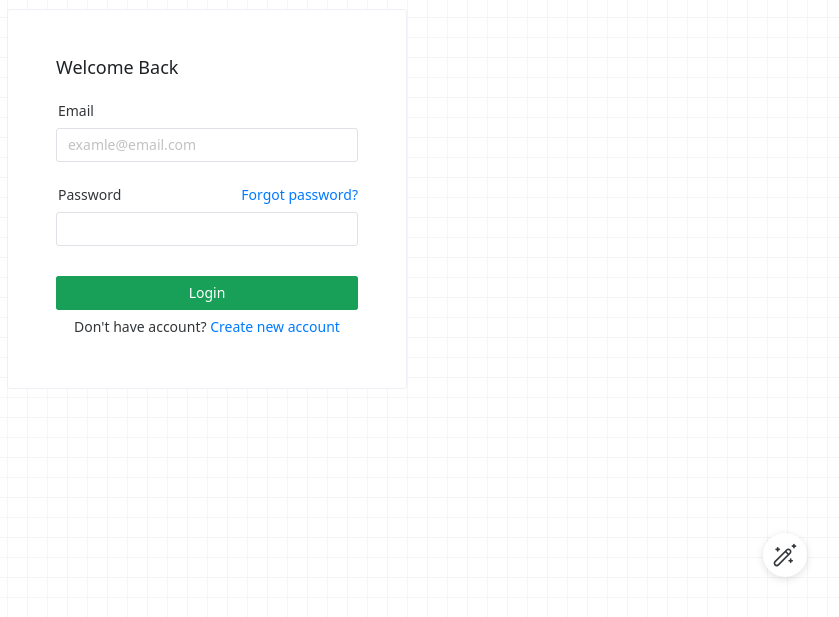
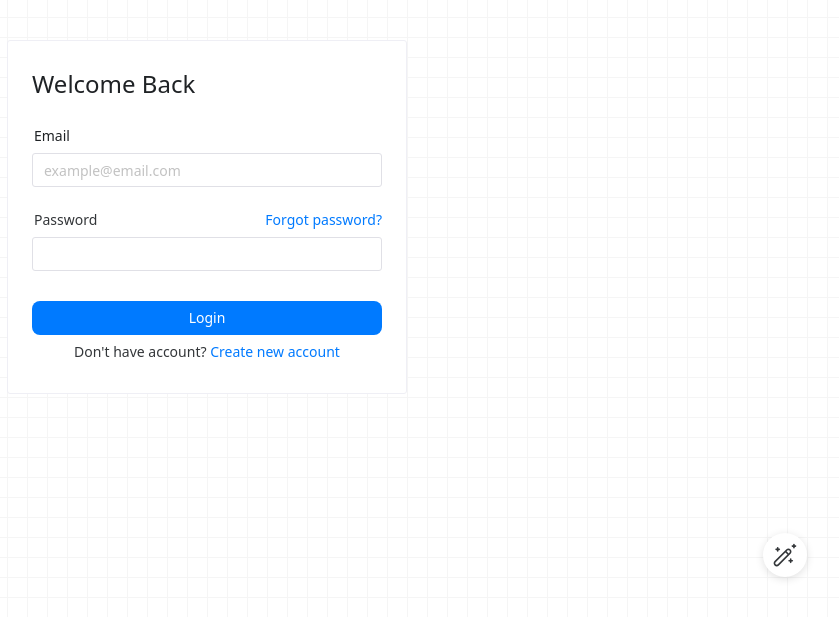
Before and after one commit to zhyronkinAnna/Messanger_vue_android, a Vue app: page / in a window 1280 px wide. Shown: the part 183-800 px from the top of the page, without its empty margins (433-1272 px from the left). Built offline with nearby package versions, Linux system fonts and the light colour scheme.

Commit message:
created signIn form

```diff
--- /dev/null
+++ b/src/components/AuthContainer.vue
@@ -0,0 +1,20 @@
+<script setup lang="ts">
+import { NCard } from "naive-ui"
+import { defineProps } from "vue";
+
+interface Props {
+  containerName: string;
+}
+
+const props = defineProps<Props>();
+
+</script>
+
+<template>
+  <NCard :title="props.containerName" class="p-24px max-w-400px">
+    <slot></slot>
+  </NCard>
+</template>
+
+<style scoped>
+</style>
--- /dev/null
+++ b/src/components/CenteredAuthContainer.vue
@@ -0,0 +1,23 @@
+<script setup lang="ts">
+import { NFlex } from "naive-ui";
+import { defineProps } from "vue";
+import AuthContainer from "../components/AuthContainer.vue";
+
+interface Props {
+  containerName: string;
+}
+
+const props = defineProps<Props>();
+
+</script>
+
+<template>
+  <NFlex vertical align="center" justify="center" class="w-screen h-screen">
+    <AuthContainer :container-name="props.containerName">
+      <slot></slot>
+    </AuthContainer>
+  </NFlex>
+</template>
+
+<style scoped>
+</style>
--- a/src/components/HelloWorld.vue
+++ /dev/null
@@ -1,38 +0,0 @@
-<script setup lang="ts">
-import { ref } from 'vue'
-
-defineProps<{ msg: string }>()
-
-const count = ref(0)
-</script>
-
-<template>
-  <h1>{{ msg }}</h1>
-
-  <div class="card">
-    <button type="button" @click="count++">count is {{ count }}</button>
-    <p>
-      Edit
-      <code>components/HelloWorld.vue</code> to test HMR
-    </p>
-  </div>
-
-  <p>
-    Check out
-    <a href="https://vuejs.org/guide/quick-start.html#local" target="_blank"
-      >create-vue</a
-    >, the official Vue + Vite starter
-  </p>
-  <p>
-    Install
-    <a href="https://github.com/johnsoncodehk/volar" target="_blank">Volar</a>
-    in your IDE for a better DX
-  </p>
-  <p class="read-the-docs">Click on the Vite and Vue logos to learn more</p>
-</template>
-
-<style scoped>
-.read-the-docs {
-  color: #888;
-}
-</style>
--- a/src/pages/SignIn.vue
+++ b/src/pages/SignIn.vue
@@ -1,18 +1,16 @@
 <script setup lang="ts">
-import { NInput, NButton, NCard, NForm, NGrid, NFormItemGi, NText, NFlex } from 'naive-ui';
-
+import { NInput, NButton, NForm, NGrid, NFormItemGi, NText, NFlex } from 'naive-ui';
+import CenteredAuthContainer from "../components/CenteredAuthContainer.vue"
 </script>
 
 <template>
-    <NCard title="Welcome Back" class="p-24px max-w-400px mx-auto mt-15%">
-        <NForm>
+    <CenteredAuthContainer container-name="Welcome Back">
+        <NForm class="m-t-24px">
             <NGrid :cols="24">
-                <NFormItemGi :span="24">
-                    <template #label>
-                        <NText>Email</NText>
-                    </template>
-                    <NInput placeholder="examle@email.com"></NInput>
+                <NFormItemGi :span="24" label="Email">
+                    <NInput placeholder="example@email.com"></NInput>
                 </NFormItemGi>
+
                 <NFormItemGi :span="24">
                     <template #label>
                         <NFlex justify="space-between" class="w-full">
@@ -24,11 +22,13 @@ import { NInput, NButton, NCard, NForm, NGrid, NFormItemGi, NText, NFlex } from
                     </template>
                     <NInput type="password" placeholder=""></NInput>
                 </NFormItemGi>
+
                 <NFormItemGi :span="24" :show-feedback="false" :show-label="false" class="mt-6px">
                     <NButton type="primary" block strong >
                         Login
                     </NButton>
                 </NFormItemGi>
+
                 <NFormItemGi :span="24" class="mx-auto" :show-feedback="false" :show-label="false">
                     <NText>Don't have account?&nbsp;</NText>
                     <NButton text tag="a" text-color="#007AFFFF">
@@ -37,7 +37,7 @@ import { NInput, NButton, NCard, NForm, NGrid, NFormItemGi, NText, NFlex } from
                 </NFormItemGi>
             </NGrid>
         </NForm>
-    </NCard>
+    </CenteredAuthContainer>
 </template>
 
 <style scoped>
--- a/src/theme/theme.ts
+++ b/src/theme/theme.ts
@@ -1 +1,58 @@
-export const themeOverrides = {};
+export const themeOverrides = {
+    "Card": {
+    "paddingMedium": "0",
+    "titleFontSizeMedium": "24px"
+  },
+  "Button": {
+    "rippleColorPrimary": "#18a058",
+    "colorPrimary": "#007AFFFF",
+    "borderRadiusMedium": "8px",
+    "colorHoverPrimary": "#0088FFFF",
+    "colorPressedPrimary": "#007BFFFF",
+    "colorFocusPrimary": "#007BFFFF",
+    "colorDisabledPrimary": "#007BFFFF",
+    "textColorGhostPrimary": "#18a058",
+    "borderPrimary": "0",
+    "borderPressedPrimary": "0",
+    "borderHoverPrimary": "0",
+    "borderFocusPrimary": "0",
+    "textColorTextPrimary": "#18a058",
+    "textColorTextHoverPrimary": "#36ad6a",
+    "textColorTextPressedPrimary": "#0c7a43",
+    "textColorGhostHoverPrimary": "#36ad6a",
+    "textColorGhostPressedPrimary": "#0c7a43",
+    "textColorGhostFocusPrimary": "#36ad6a",
+    "textColorGhostDisabledPrimary": "#18a058",
+    "textColorTextFocusPrimary": "#36ad6a",
+    "textColorTextDisabledPrimary": "rgb(51, 54, 57)",
+    "textColorHover": "#36ad6a",
+    "textColorPressed": "#0c7a43",
+    "textColorFocus": "#36ad6a",
+    "textColorTextHover": "#36ad6a",
+    "textColorTextPressed": "#0c7a43",
+    "textColorTextFocus": "#36ad6a",
+    "textColorGhostHover": "#36ad6a",
+    "textColorGhostPressed": "#0c7a43",
+    "textColorGhostFocus": "#36ad6a",
+    "rippleColor": "#18a058",
+    "colorSuccess": "#18a058",
+    "colorHoverSuccess": "#36ad6a",
+    "colorPressedSuccess": "#0c7a43",
+    "colorFocusSuccess": "#36ad6a",
+    "colorDisabledSuccess": "#18a058",
+    "textColorTextSuccess": "#18a058",
+    "textColorTextHoverSuccess": "#36ad6a",
+    "textColorTextPressedSuccess": "#0c7a43",
+    "textColorTextFocusSuccess": "#36ad6a",
+    "textColorGhostSuccess": "#18a058",
+    "textColorGhostHoverSuccess": "#36ad6a",
+    "textColorGhostPressedSuccess": "#0c7a43",
+    "textColorGhostFocusSuccess": "#36ad6a",
+    "textColorGhostDisabledSuccess": "#18a058",
+    "rippleColorSuccess": "#18a058",
+    "rippleColorError": "#d03050",
+    "rippleColorWarning": "#f0a020",
+    "rippleColorInfo": "#2080f0",
+    "rippleDuration": "0"
+  }
+};
```
